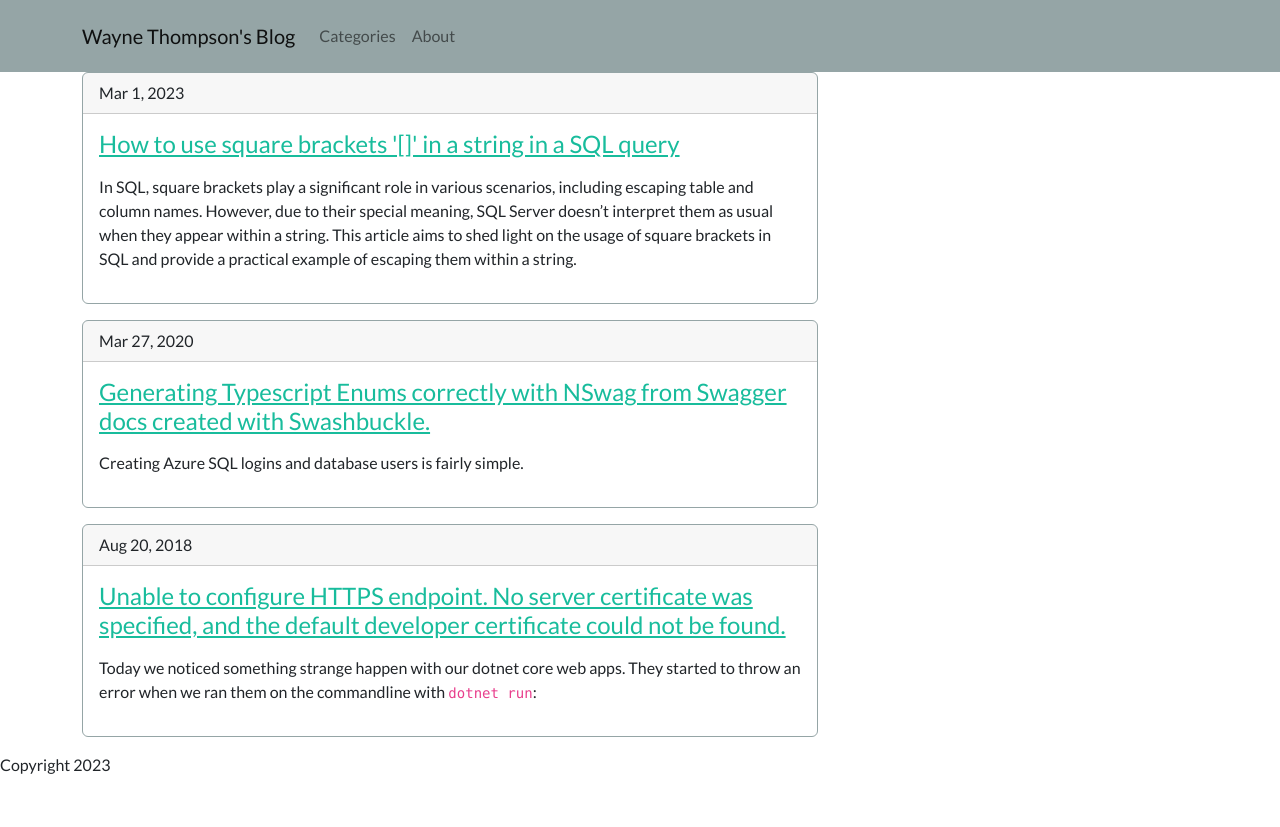
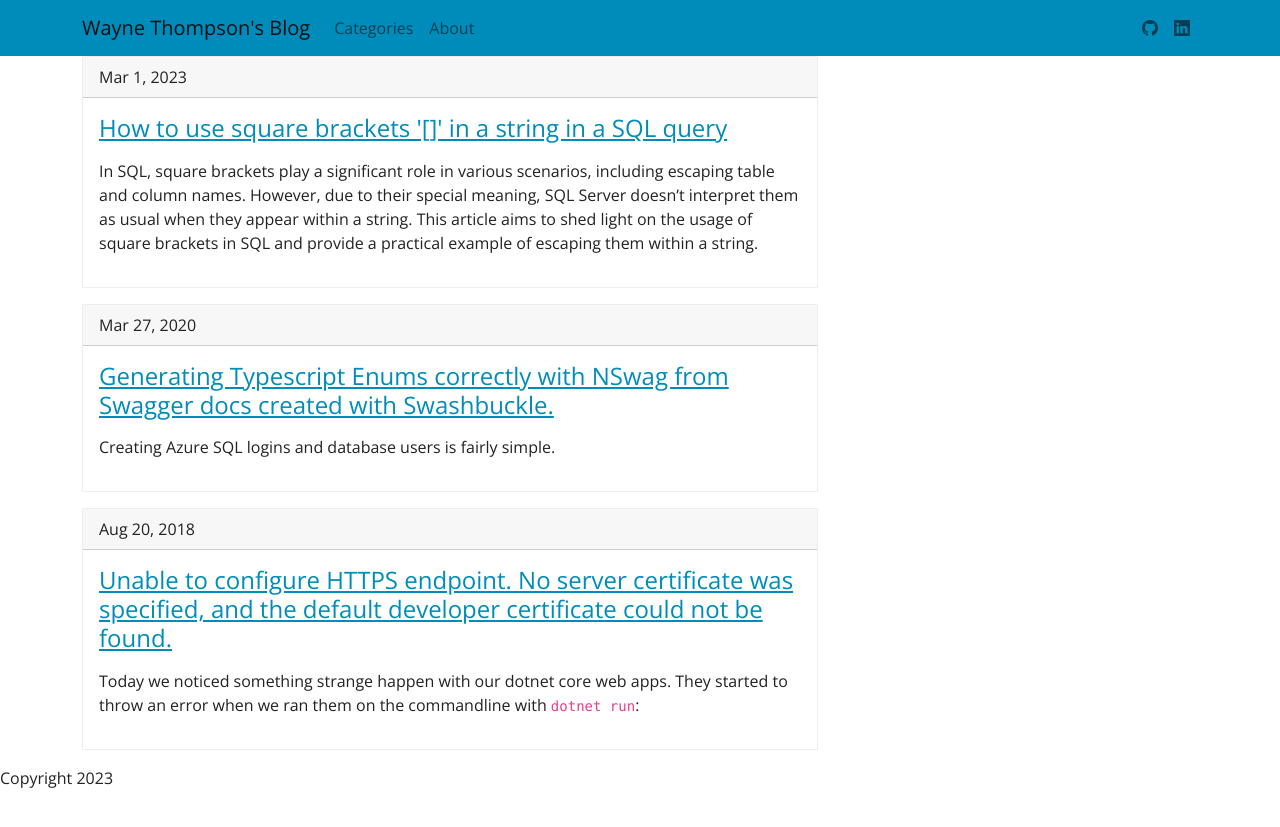
Before and after one commit to waynethompson/waynethompson.github.io, a Jekyll site: the page built from index.markdown, in a window 1280 px wide. Shown: the top 827 px of the page. Built offline with Jekyll 4.4.1, drawn with Linux system fonts in a browser that asks for light colours; nearby versions of some CDN libraries.

Commit message:
Added github links

```diff
--- a/_includes/head.html
+++ b/_includes/head.html
@@ -2,8 +2,10 @@
     <meta charset="utf-8">
     <meta name="viewport" content="width=device-width, initial-scale=1.0">
     <title>Wayne Thompson's Blog</title>
-    <link href="https://cdn.jsdelivr.net/npm/bootswatch@5.3.2/dist/flatly/bootstrap.min.css" rel="stylesheet"
+    <link href="https://cdn.jsdelivr.net/npm/bootswatch@5.3.2/dist/yeti/bootstrap.min.css" rel="stylesheet"
         crossorigin="anonymous">
+    <link rel="stylesheet" href="https://cdn.jsdelivr.net/npm/bootstrap-icons@1.11.3/font/bootstrap-icons.min.css">
+
     <script src="https://kit.fontawesome.com/ba593cfff8.js" crossorigin="anonymous"></script>
 
     <!-- Google tag (gtag.js) -->
--- a/_includes/nav.html
+++ b/_includes/nav.html
@@ -1,13 +1,13 @@
-<nav class="navbar navbar-expand-lg bg-secondary">
+<nav class="navbar navbar-expand-lg bg-primary">
     <div class="container">
-        <a href="../" class="navbar-brand">Wayne Thompson's Blog</a>
+        <a href="/" class="navbar-brand">Wayne Thompson's Blog</a>
         <button class="navbar-toggler" type="button" data-bs-toggle="collapse" data-bs-target="#navbarResponsive"
             aria-controls="navbarResponsive" aria-expanded="false" aria-label="Toggle navigation">
             <span class="navbar-toggler-icon"></span>
         </button>
         <div class="collapse navbar-collapse" id="navbarResponsive">
-            <ul class="navbar-nav">
-                <li class="nav-item dropdown" >
+            <ul class="navbar-nav me-auto">
+                <li class="nav-item">
                     <a class="nav-link" href="/categories" id="themes">Categories</a>
                 </li>
                 <li class="nav-item">
@@ -16,24 +16,18 @@
                 <!-- <li class="nav-item">
                     <a class="nav-link" href="https://blog.bootswatch.com/">Blog</a>
                 </li> -->
-<!--
-                <ul class="navbar-nav ms-md-auto">
-                    <li class="nav-item">
-                        <a target="_blank" rel="noopener" class="nav-link"
-                            href="/categories"><i class="bi bi-github"></i><span
-                                class="d-lg-none ms-2">Categories</span></a>
-                    </li>
-                    <li class="nav-item">
-                        <a target="_blank" rel="noopener" class="nav-link" href="https://twitter.com/bootswatch"><i
-                                class="bi bi-twitter"></i><span class="d-lg-none ms-2">Twitter</span></a>
-                    </li>
-                    <li class="nav-item py-2 py-lg-1 col-12 col-lg-auto">
-                        <div class="vr d-none d-lg-flex h-100 mx-lg-2 text-white"></div>
-                        <hr class="d-lg-none my-2 text-white-50">
-                    </li>
+            </ul>
 
-
-                </ul> -->
+            <ul class="navbar-nav ms-md-auto">
+                <li class="nav-item">
+                    <a target="_blank" rel="noopener" class="nav-link" href="https://github.com/waynethompson"><i
+                            class="bi bi-github"></i><span class="d-lg-none ms-2">My github</span></a>
+                </li>
+                <li class="nav-item">
+                    <a target="_blank" rel="noopener" class="nav-link" href="https://www.linkedin.com/in/waynethompson"><i
+                            class="bi bi-linkedin"></i><span class="d-lg-none ms-2">My Linkedin</span></a>
+                </li>
+            </ul>
         </div>
     </div>
 </nav>
```
